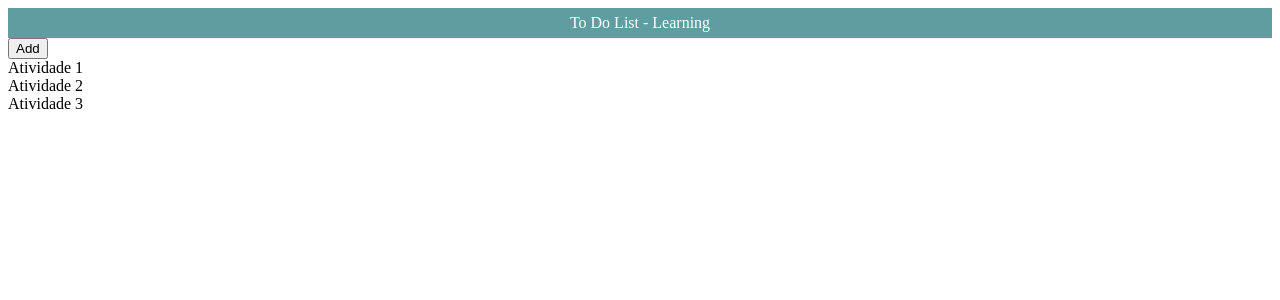
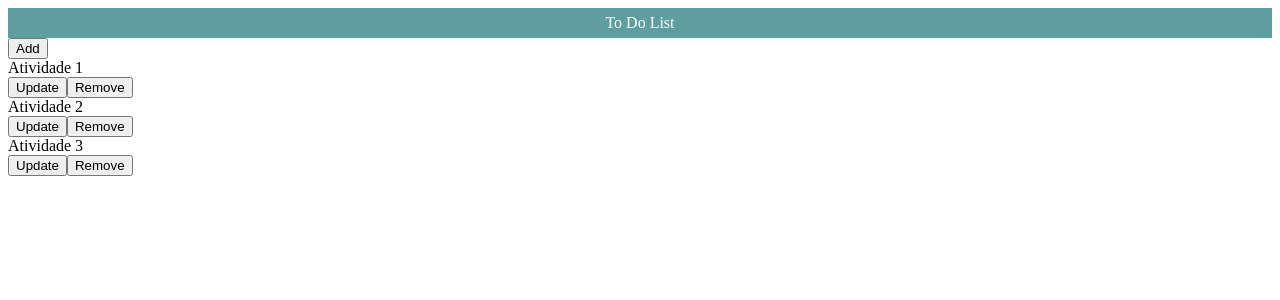
Before and after one commit to vkcosta/to-do-list-app, a React (Create React App) app: page / in a window 1280 px wide. Shown: the top 300 px of the page. Built offline with nearby package versions, Linux system fonts and the light colour scheme.

Commit message:
Adicionado funçãos para remover um item da lista. Adicionado funçãos para atualizar o título de um item.

```diff
--- a/src/App.tsx
+++ b/src/App.tsx
@@ -4,7 +4,7 @@ import NavBarComponent from "./components/navBarComponent/navBarComponent";
 function App() {
   return (
     <div>
-      <NavBarComponent title={"To Do List - Learning"} />
+      <NavBarComponent title={"To Do List"} />
       <ListComponent />
     </div>
   );
--- a/src/components/listComponent/listComponent.tsx
+++ b/src/components/listComponent/listComponent.tsx
@@ -7,10 +7,8 @@ interface IItemList {
   notes: string,
 }
 
-
 function ListComponent() {
-
-  const [items, setItems] = useState<IItemList[]>([{
+  const itemsInitial = [{
     key: 0,
     title: "Atividade 1",
     notes: "Minha atividade 1",
@@ -25,7 +23,13 @@ function ListComponent() {
     title: "Atividade 3",
     notes: "Minha atividade 3",
     done: true
-  }]);
+  }];
+
+  const [items, setItems] = useState<IItemList[]>(itemsInitial);
+
+  const [editingKey, setEditingKey] = useState<number | null>(null);
+  const [editingTitle, setEditingTitle] = useState<string>("");
+
 
 
   function add() {
@@ -37,15 +41,69 @@ function ListComponent() {
     }])
   }
 
+  function save() {
+    if (typeof editingKey === 'number') {
+      setItems(items =>
+        items.map(item =>
+          (item.key === editingKey) ?
+            { ...item, title: editingTitle } :
+            item
+        )
+      )
+
+      setEditingKey(null);
+      setEditingTitle("");
+    }
+  }
+
+  function startUpdate(key: number, title: string) {
+    setEditingKey(key);
+    setEditingTitle(title);
+  }
+
+  function remove(key: number) {
+    setItems([...items.filter(item => item.key !== key)]);
+  }
+
+
   return (
-
     <div>
-
       <button onClick={add}>Add</button>
 
-      {items.map((item: IItemList) => (
-        <div key={item.key.toString()}> {item.title} </div>
-      ))}
+      {
+        items.map((item: IItemList) => (
+
+          (item.key === editingKey) ?  //Modo de edição
+            <div key={item.key.toString()}>
+              <input
+                type="text"
+                value={editingTitle}
+                onChange={(e) => {
+                  setEditingTitle(e.target.value)
+                }}
+              ></input>
+              <button onClick={() => {
+                save();
+              }}>Save</button>
+            </div>
+            :
+            (
+              <div key={item.key.toString()}>
+                <div > {item.title} </div>
+
+                <button onClick={() => {
+                  startUpdate(item.key, item.title);
+                }}>Update</button>
+
+                <button onClick={() => {
+                  remove(item.key);
+                }}>Remove</button>
+              </div>
+            )
+
+        )
+
+        )}
 
     </div>
 
@@ -53,3 +111,16 @@ function ListComponent() {
 }
 
 export default ListComponent;
+
+
+/*
+<div key={item.key.toString()}>
+          <div > {item.title} </div>
+
+          <button onClick={() => {
+            update(item.key);
+          }}>Update</button>
+          <button onClick={() => {
+            remove(item.key);
+          }}>Remove</button>
+        </div> */
```
